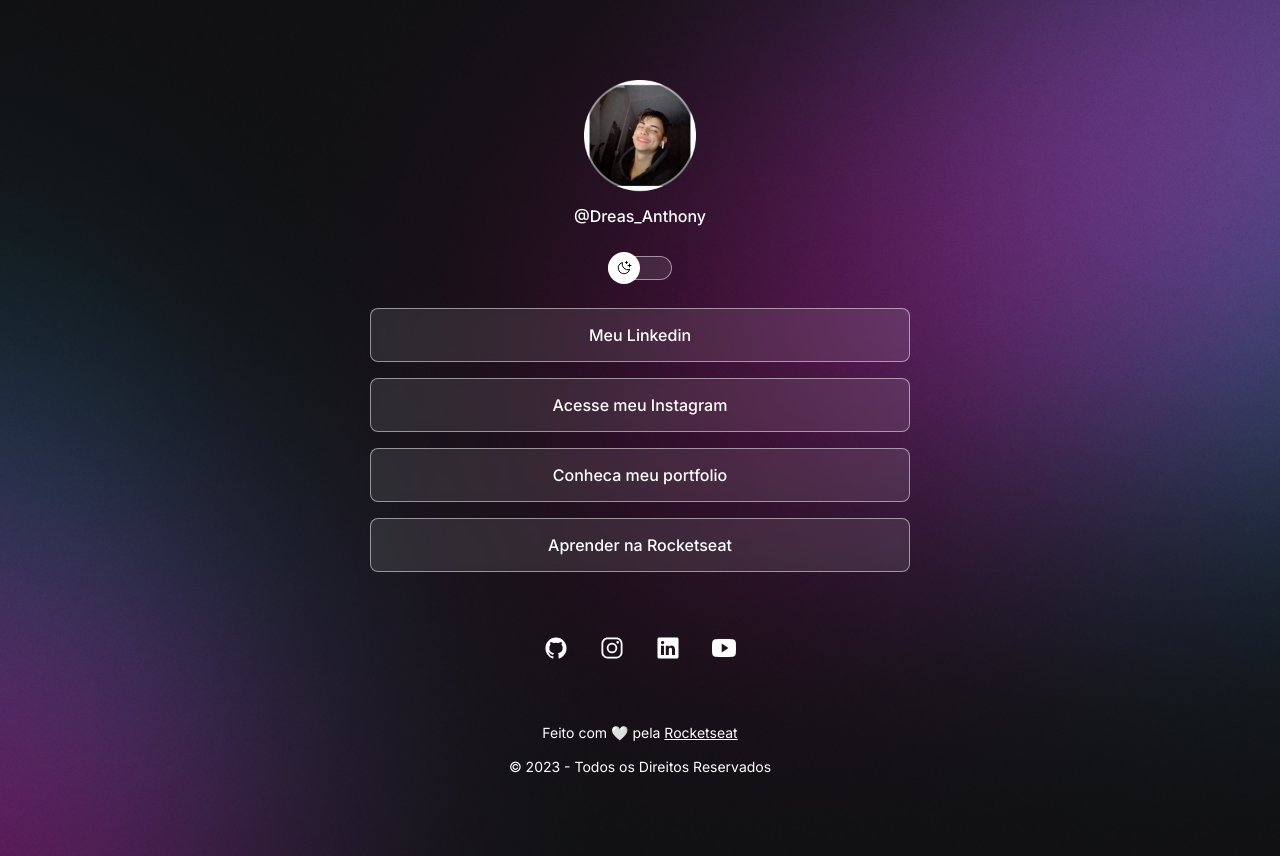
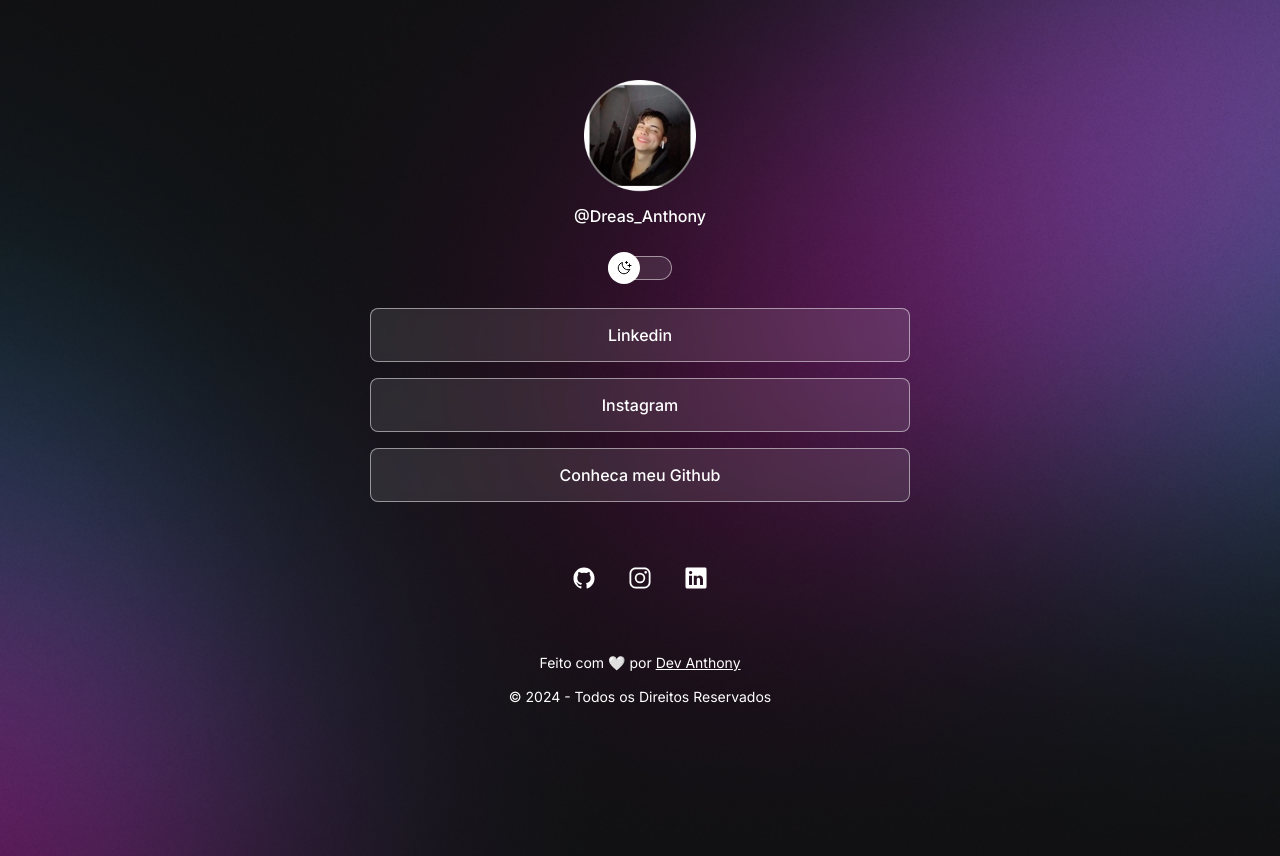
Before and after one commit to oiDreas/DevLinks, a plain HTML site: page index.html in a window 1280 px wide. Drawn offline with nearby package versions, Linux system fonts and the light colour scheme.

Commit message:
Atualizando links

```diff
--- a/index.html
+++ b/index.html
@@ -32,42 +32,42 @@
 
       <ul>
         <li>
-          <a href="#" target="_blank"> Meu Linkedin </a>
+          <a href="https://www.linkedin.com/in/andreas-anthony" target="_blank">Linkedin </a>
         </li>
         <li>
-          <a href="#" target="_blank"> Acesse meu Instagram  </a>
+          <a href="https://www.instagram.com/dreas_anthony/" target="_blank">Instagram</a>
         </li>
         <li>
-          <a href="https://github.com/oiDreas" target="_blank"> Conheca meu portfolio </a>
+          <a href="https://github.com/oiDreas" target="_blank"> Conheca meu Github </a>
         </li>
-        <li>
+        <!-- <li>
           <a href="#" target="_blank"> Aprender na Rocketseat </a>
-        </li>
+        </li> -->
       </ul>
 
       <div id="social-links"> <!-- SOCIAL LINKS -->
         <a href="https://github.com/oiDreas" target="_blank">
           <ion-icon name="logo-github"></ion-icon>
         </a>
-        <a href="https://instagram.com/ev0lutlon" target="_blank">
+        <a href="https://instagram.com/dreas_anthony" target="_blank">
           <ion-icon name="logo-instagram"></ion-icon>
         </a>
         <a href="https://www.linkedin.com/in/andreas-anthony/" target="_blank">
           <ion-icon name="logo-linkedin"></ion-icon>
         </a>
-        <a href="#">
+        <!-- <a href="#">
           <ion-icon name="logo-youtube"></ion-icon>
-        </a>
+        </a> -->
 
       </div> <!-- FIM SOCIAL LINKS-->
 
     </div> <!-- FIM CONTAINER-->
 
     <footer>
-      Feito com 🤍 pela <a href="https://rocketseat.com.br/" target="_blank">Rocketseat</a>
+      Feito com 🤍 por <a href="https://rocketseat.com.br/" target="_blank">Dev Anthony</a>
       <br>
       <br>
-      &copy; 2023 - Todos os Direitos Reservados
+      &copy; 2024 - Todos os Direitos Reservados
     </footer>
 
     <script type="module" src="https://unpkg.com/ionicons@7.1.0/dist/ionicons/ionicons.esm.js"></script>
--- a/index.js
+++ b/index.js
@@ -9,12 +9,12 @@ function toggleMode() {
   // se tiver light mode, adicionar a imagem light
 
 
-   if(html.classList.contains('light')) {
+  if(html.classList.contains('light')) {
     img.setAttribute("src", "./assets/assets/Meu-avatar.png")
   } else {
   // se tiver sem light mode, manter a img normal
     img.setAttribute("src", "./assets/assets/avatar-light.png")
-   }
+  }
 
 
 
```
Also changed, not shown: Projeto-dark.JPG (added), Projeto-light.JPG (added), assets/assets/Perfil Atualizado.jpg (added).
